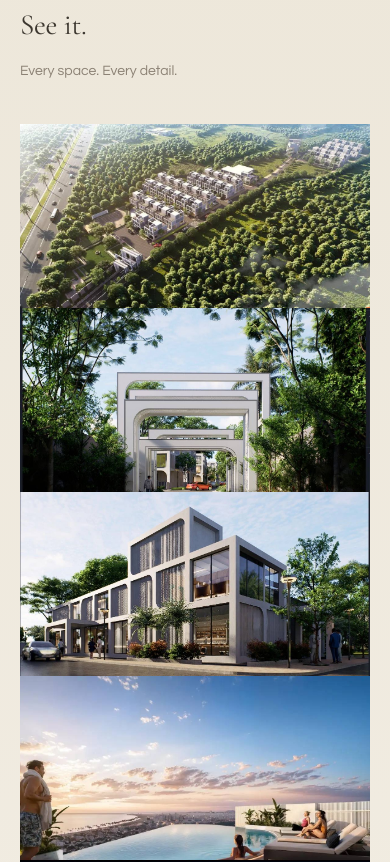
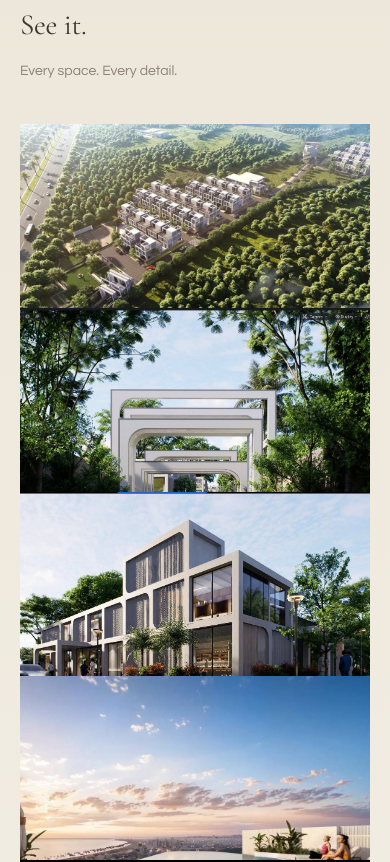
Before and after one commit to Abhi011999/ganapati-air-landing, a Next.js app: page / in a window 390 px wide. Shown: the part 9920-10782 px from the top of the page. Built offline with nearby package versions, Linux system fonts and the light colour scheme.

Commit message:
fix: gallery mobile — single column, 260px tall, 12px gap, span overrides reset

```diff
--- a/app/globals.css
+++ b/app/globals.css
@@ -996,9 +996,10 @@ h1,h2,h3,h4,h5,h6 {
   .amenities__grid { grid-template-columns: 1fr; }
   .gallery__grid {
     grid-template-columns: 1fr 1fr;
-    grid-auto-rows: 160px;
+    grid-auto-rows: 200px;
+    gap: 10px;
   }
-  .gallery__item { aspect-ratio: unset; min-height: 160px; }
+  .gallery__item { aspect-ratio: unset; min-height: 200px; }
   .gallery__item:first-child { grid-row: auto; }
   .gallery__item:nth-child(5) { grid-row: auto; }
   .footer__inner { grid-template-columns: 1fr 1fr; }
@@ -1025,10 +1026,13 @@ h1,h2,h3,h4,h5,h6 {
   .overview__table tbody td { padding: 10px 12px; font-size: 13px; }
   .gallery__grid {
     grid-template-columns: 1fr;
-    grid-auto-rows: 220px;
+    grid-auto-rows: 260px;
+    gap: 12px;
   }
-  .gallery__item { aspect-ratio: unset; min-height: 220px; }
+  .gallery__item { aspect-ratio: unset; min-height: 260px; }
   .gallery__item:nth-child(5) { grid-row: auto; }
+  .gallery__item:first-child { grid-row: auto; }
+  .gallery__item:nth-child(7) { grid-row: auto; }
   .footer__inner { grid-template-columns: 1fr; gap: 28px; }
   .openspace__chart { height: 180px; gap: 16px; }
   .openspace__bar-group { width: 70px; }
```
